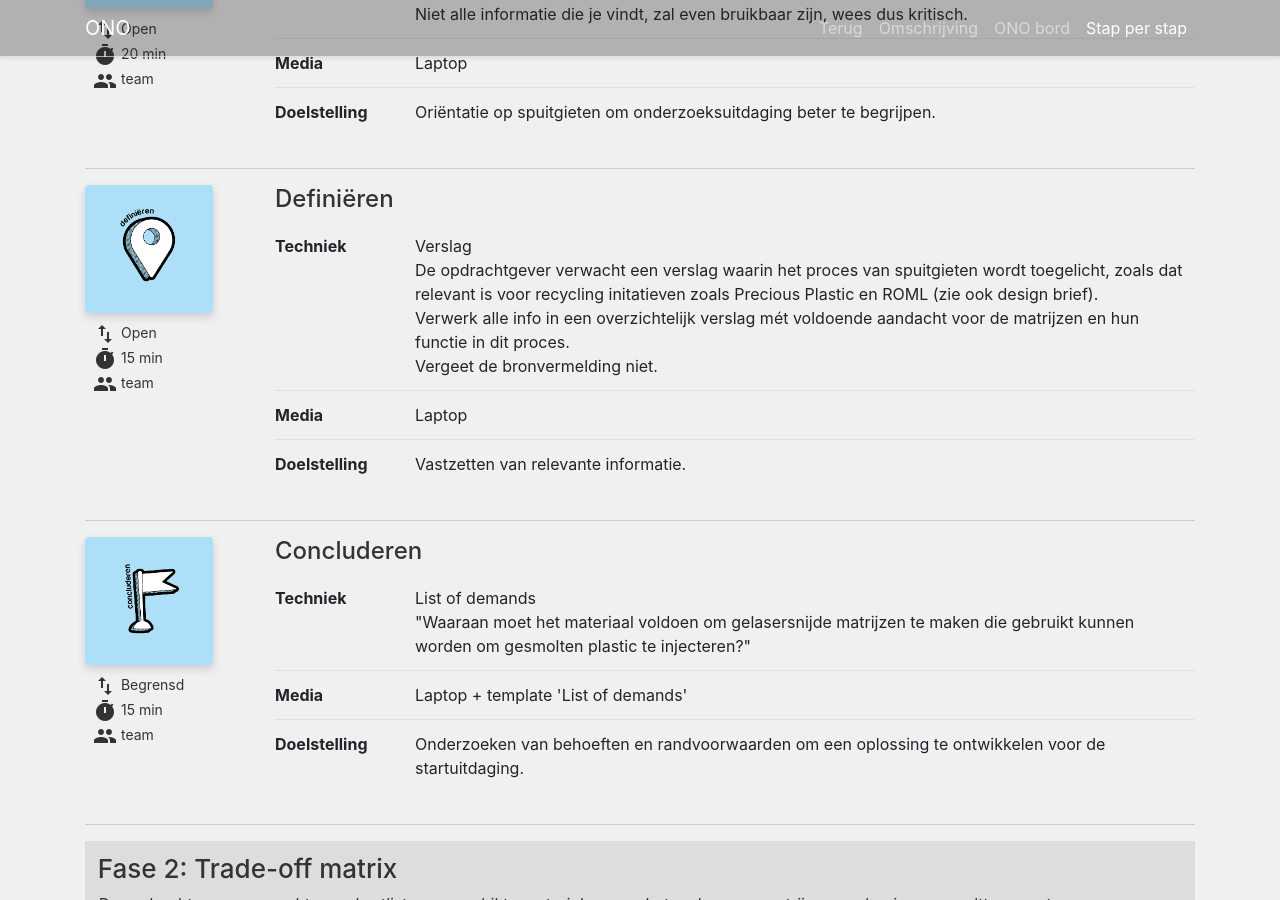
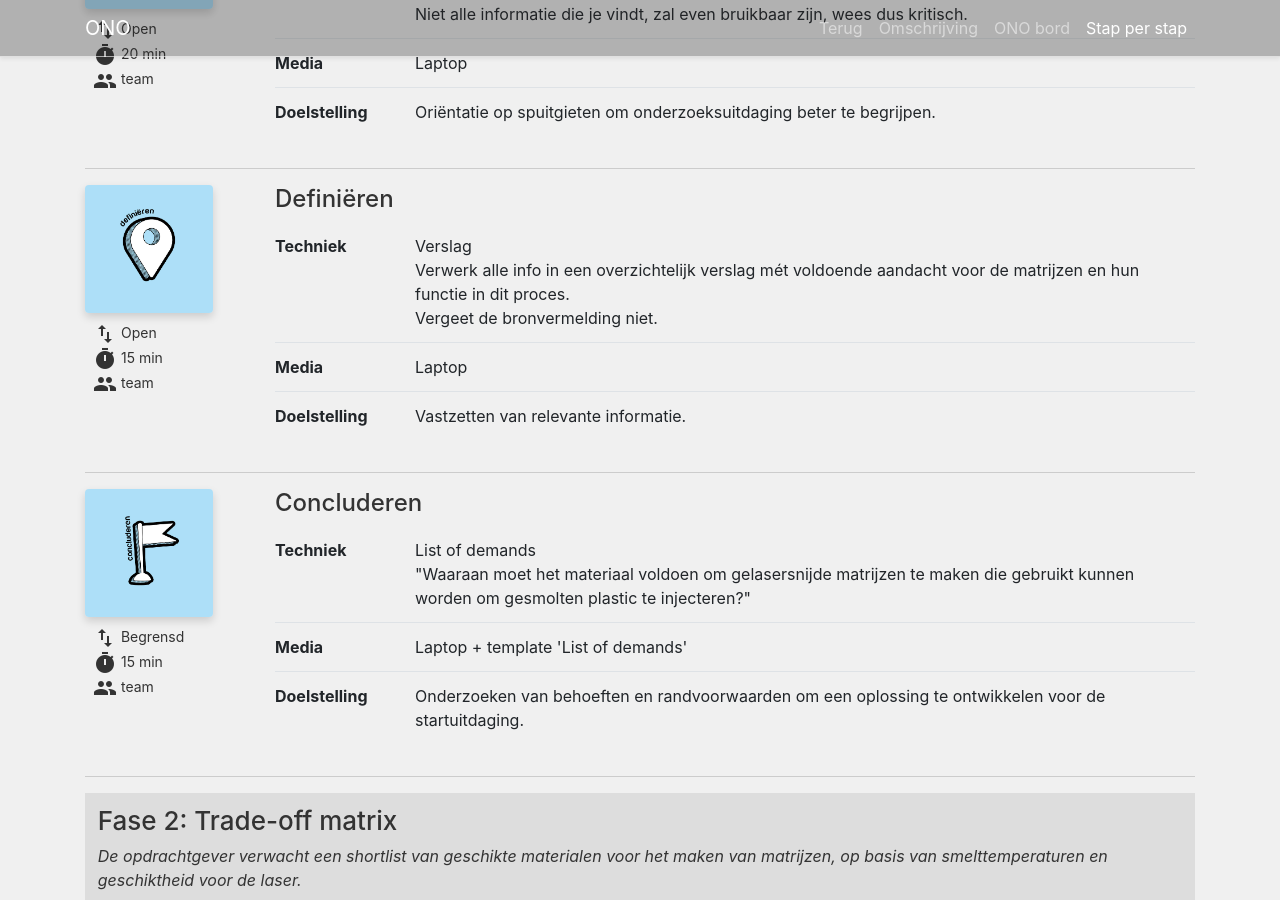
Before and after one commit to adepaepe/ono-trajecten, a Jekyll site: the page built from docs/_trajecten/spuitgietmatrijzen.html, in a window 1280 px wide and 900 px high, scrolled down 2996 px. Built offline with Jekyll 4.4.1, drawn with Linux system fonts in a browser that asks for light colours.

Commit message:
add verwijderen dubbele zin

```diff
--- a/docs/_trajecten/spuitgietmatrijzen.html
+++ b/docs/_trajecten/spuitgietmatrijzen.html
@@ -73,7 +73,7 @@ ono:
       time: 15 min
       stage: 1
       groupform: team
-      technique: Verslag <br> De opdrachtgever verwacht een verslag waarin het proces van spuitgieten wordt toegelicht, zoals dat relevant is voor recycling initatieven zoals Precious Plastic en ROML (zie ook design brief).<br> Verwerk alle info in een overzichtelijk verslag mét voldoende aandacht voor de matrijzen en hun functie in dit proces.<br> Vergeet de bronvermelding niet.
+      technique: Verslag <br> Verwerk alle info in een overzichtelijk verslag mét voldoende aandacht voor de matrijzen en hun functie in dit proces.<br> Vergeet de bronvermelding niet.
       media: Laptop
       goal: Vastzetten van relevante informatie.
 
```
